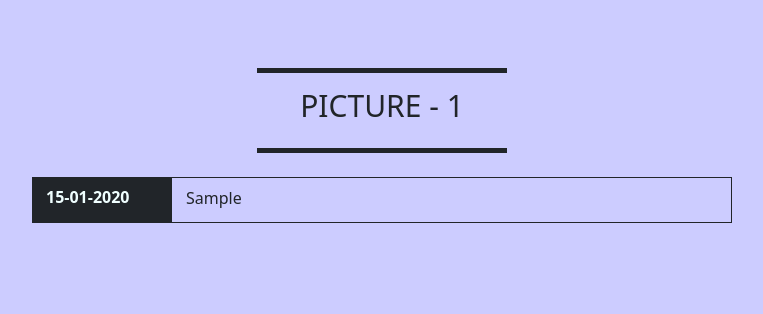
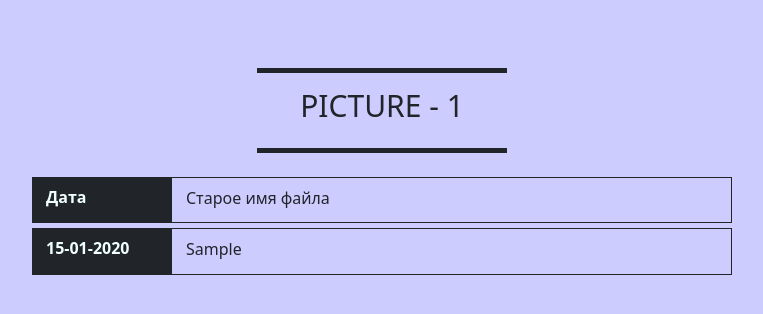
Before and after one commit to khava/small_app, a Django app: page /history/1/ in a window 1280 px wide. Shown: the part 56-370 px from the top of the page, without its empty margins (258-1021 px from the left). Run offline with Django 3.2, Linux system fonts and the light colour scheme; a user stored in the database is signed in; tables that the repository leaves empty hold one stand-in row (values such as "Sample post").

Commit message:
refactor

```diff
--- a/templates/app/history.html
+++ b/templates/app/history.html
@@ -10,6 +10,8 @@
 
     <div class="content mt-4">
         <dl class="history-list">
+            <dt>Дата изменения</dt>
+            <dd>Старое имя файла</dd>
 
             {% for history in picture.picture_history.all %}
                 <dt>{{ history.changed_date|date:'d-m-Y' }}</dt>
--- a/templates/registration/user_account.html
+++ b/templates/registration/user_account.html
@@ -11,6 +11,8 @@
 
     <div class="content mt-4">
         <dl class="pictures-list">
+            <dt>Дата создания</dt>
+            <dd>Имя файла</dd>
 
             {% for picture in pictures %}
                 <dt>{{ picture.created_date|date:'d-m-Y' }}</dt>
```
